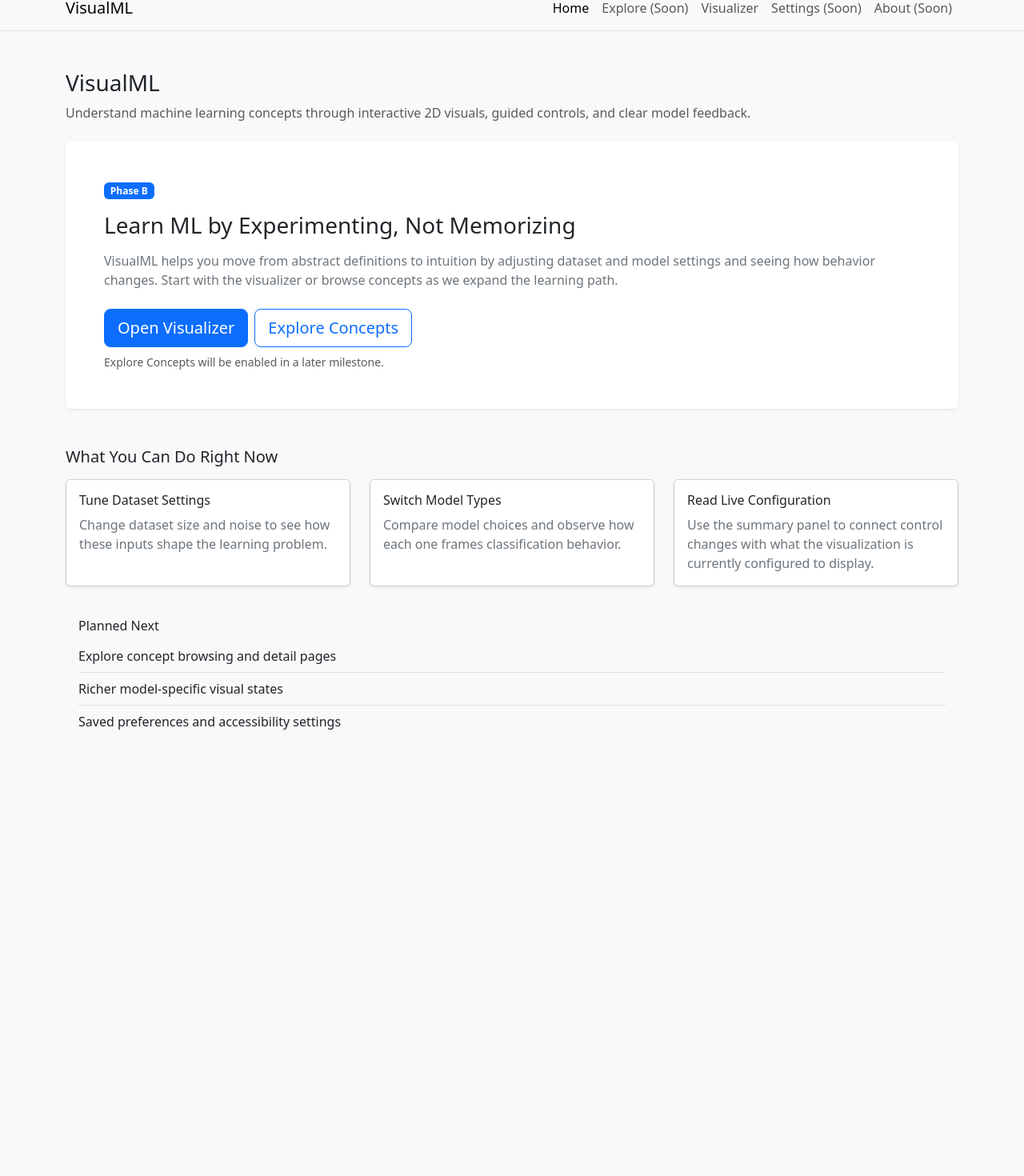
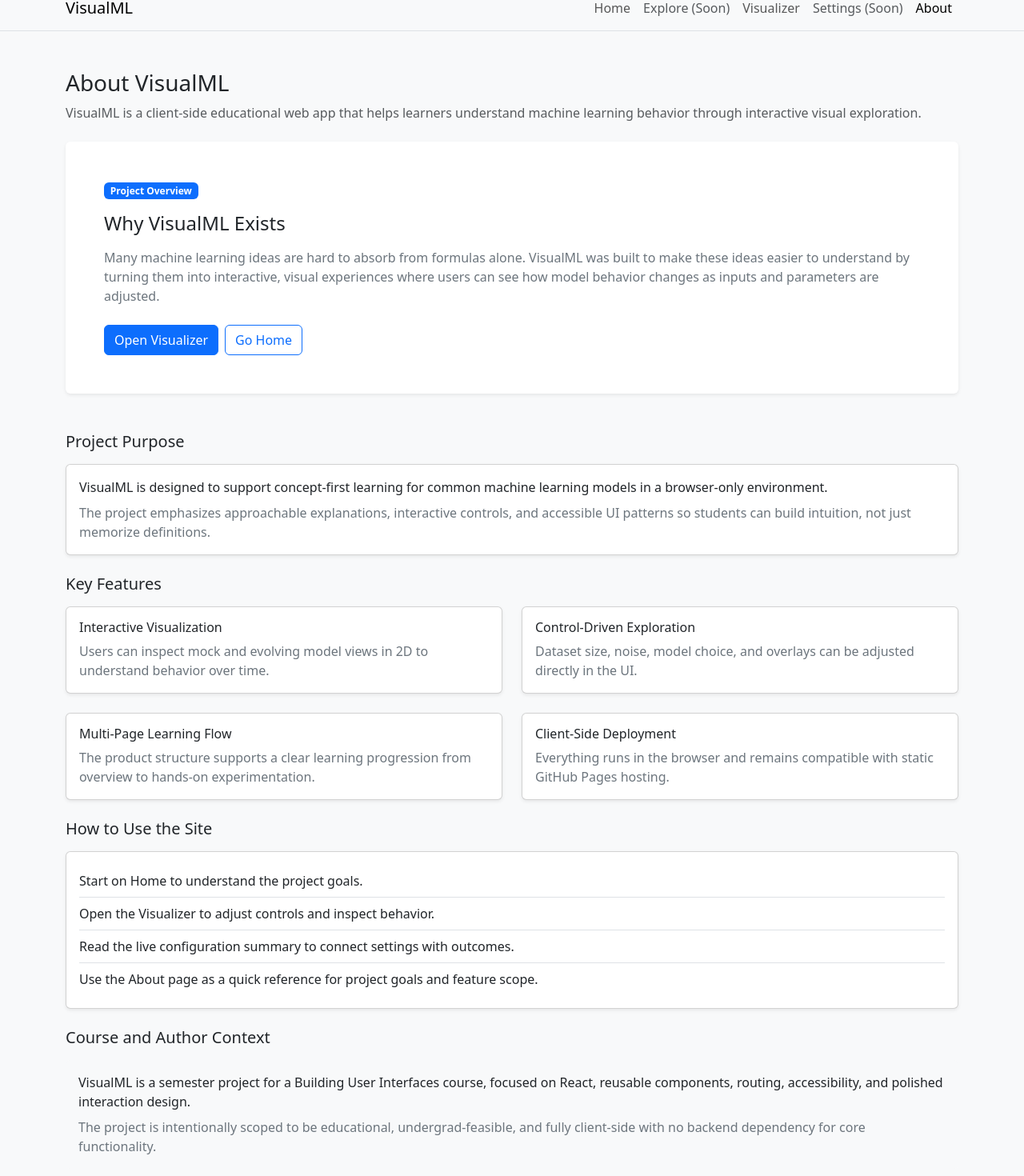
Before and after one commit to CS571-S26/p70, a React (Vite) app: page /#/about in a window 1280 px wide. Before the commit this address led to /. Shown: the part 18-1488 px from the top of the page at 80% size. Before the commit the page ends 1020 px from the top, so only its background shows below. Built offline with nearby package versions, Linux system fonts and the light colour scheme.

Commit message:
Implemented partial AboutPage & its routing

```diff
--- a/src/App.jsx
+++ b/src/App.jsx
@@ -1,5 +1,6 @@
 import { Navigate, Route, Routes } from 'react-router-dom'
 
+import AboutPage from './pages/AboutPage'
 import HomePage from './pages/HomePage'
 import VisualizerPage from './pages/VisualizerPage'
 
@@ -8,9 +9,9 @@ function App() {
     <Routes>
       <Route path="/" element={<HomePage />} />
       <Route path="/visualizer" element={<VisualizerPage />} />
+      <Route path="/about" element={<AboutPage />} />
       <Route path="/explore" element={<Navigate to="/" replace />} />
       <Route path="/settings" element={<Navigate to="/" replace />} />
-      <Route path="/about" element={<Navigate to="/" replace />} />
       <Route path="*" element={<Navigate to="/" replace />} />
     </Routes>
   )
--- a/src/components/AppNavbar.jsx
+++ b/src/components/AppNavbar.jsx
@@ -6,7 +6,7 @@ const navItems = [
   { to: '/explore', label: 'Explore', enabled: false },
   { to: '/visualizer', label: 'Visualizer', enabled: true },
   { to: '/settings', label: 'Settings', enabled: false },
-  { to: '/about', label: 'About', enabled: false },
+  { to: '/about', label: 'About', enabled: true },
 ]
 
 function AppNavbar() {
--- a/src/pages/AboutPage.jsx
+++ b/src/pages/AboutPage.jsx
@@ -1,4 +1,5 @@
-import { Card } from 'react-bootstrap'
+import { Badge, Button, Card, Col, ListGroup, Row } from 'react-bootstrap'
+import { Link } from 'react-router-dom'
 
 import PageLayout from '../components/PageLayout'
 
@@ -6,19 +7,123 @@ function AboutPage() {
   return (
     <PageLayout
       title="About VisualML"
-      lead="VisualML is an educational course project for learning machine learning behavior through interaction."
+      lead="VisualML is a client-side educational web app that helps learners understand machine learning behavior through interactive visual exploration."
     >
-      <Card>
+      <section className="mb-4 mb-md-5" aria-labelledby="about-overview-heading">
+        <Card className="border-0 shadow-sm bg-white">
+          <Card.Body className="p-4 p-md-5">
+            <Badge bg="primary" className="mb-3">Project Overview</Badge>
+            <h2 id="about-overview-heading" className="h4 mb-3">Why VisualML Exists</h2>
+            <p className="mb-0 text-secondary">
+              Many machine learning ideas are hard to absorb from formulas alone. VisualML was built
+              to make these ideas easier to understand by turning them into interactive, visual
+              experiences where users can see how model behavior changes as inputs and parameters are
+              adjusted.
+            </p>
+            <nav className="d-flex flex-wrap gap-2 mt-4" aria-label="About page quick actions">
+              <Button as={Link} to="/visualizer" variant="primary">
+                Open Visualizer
+              </Button>
+              <Button as={Link} to="/" variant="outline-primary">
+                Go Home
+              </Button>
+            </nav>
+          </Card.Body>
+        </Card>
+      </section>
+
+      <section className="mb-4" aria-labelledby="project-purpose-heading">
+        <h2 id="project-purpose-heading" className="h5 mb-3">Project Purpose</h2>
+        <Card className="shadow-sm">
           <Card.Body>
-          <Card.Title as="h2" className="h5">Project Snapshot</Card.Title>
             <Card.Text className="mb-2">
-            Built with React, React-Bootstrap, and client-side routing for GitHub Pages deployment.
+              VisualML is designed to support concept-first learning for common machine learning
+              models in a browser-only environment.
             </Card.Text>
-          <Card.Text className="text-muted mb-0">
-            This milestone focuses on navigation, page structure, reusable components, and accessible controls.
+            <Card.Text className="mb-0 text-secondary">
+              The project emphasizes approachable explanations, interactive controls, and accessible
+              UI patterns so students can build intuition, not just memorize definitions.
             </Card.Text>
           </Card.Body>
         </Card>
+      </section>
+
+      <section className="mb-4" aria-labelledby="key-features-heading">
+        <h2 id="key-features-heading" className="h5 mb-3">Key Features</h2>
+        <Row className="g-3 g-md-4">
+          <Col md={6}>
+            <Card className="h-100 shadow-sm">
+              <Card.Body>
+                <Card.Title as="h3" className="h6">Interactive Visualization</Card.Title>
+                <Card.Text className="mb-0 text-secondary">
+                  Users can inspect mock and evolving model views in 2D to understand behavior over
+                  time.
+                </Card.Text>
+              </Card.Body>
+            </Card>
+          </Col>
+          <Col md={6}>
+            <Card className="h-100 shadow-sm">
+              <Card.Body>
+                <Card.Title as="h3" className="h6">Control-Driven Exploration</Card.Title>
+                <Card.Text className="mb-0 text-secondary">
+                  Dataset size, noise, model choice, and overlays can be adjusted directly in the UI.
+                </Card.Text>
+              </Card.Body>
+            </Card>
+          </Col>
+          <Col md={6}>
+            <Card className="h-100 shadow-sm">
+              <Card.Body>
+                <Card.Title as="h3" className="h6">Multi-Page Learning Flow</Card.Title>
+                <Card.Text className="mb-0 text-secondary">
+                  The product structure supports a clear learning progression from overview to hands-on experimentation.
+                </Card.Text>
+              </Card.Body>
+            </Card>
+          </Col>
+          <Col md={6}>
+            <Card className="h-100 shadow-sm">
+              <Card.Body>
+                <Card.Title as="h3" className="h6">Client-Side Deployment</Card.Title>
+                <Card.Text className="mb-0 text-secondary">
+                  Everything runs in the browser and remains compatible with static GitHub Pages hosting.
+                </Card.Text>
+              </Card.Body>
+            </Card>
+          </Col>
+        </Row>
+      </section>
+
+      <section className="mb-4" aria-labelledby="how-to-use-heading">
+        <h2 id="how-to-use-heading" className="h5 mb-3">How to Use the Site</h2>
+        <Card className="shadow-sm">
+          <Card.Body>
+            <ListGroup as="ol" variant="flush">
+              <ListGroup.Item className="px-0">Start on Home to understand the project goals.</ListGroup.Item>
+              <ListGroup.Item className="px-0">Open the Visualizer to adjust controls and inspect behavior.</ListGroup.Item>
+              <ListGroup.Item className="px-0">Read the live configuration summary to connect settings with outcomes.</ListGroup.Item>
+              <ListGroup.Item className="px-0">Use the About page as a quick reference for project goals and feature scope.</ListGroup.Item>
+            </ListGroup>
+          </Card.Body>
+        </Card>
+      </section>
+
+      <section aria-labelledby="course-context-heading">
+        <h2 id="course-context-heading" className="h5 mb-3">Course and Author Context</h2>
+        <Card className="border-0 bg-light">
+          <Card.Body>
+            <Card.Text className="mb-2">
+              VisualML is a semester project for a Building User Interfaces course, focused on React,
+              reusable components, routing, accessibility, and polished interaction design.
+            </Card.Text>
+            <Card.Text className="mb-0 text-secondary">
+              The project is intentionally scoped to be educational, undergrad-feasible, and fully
+              client-side with no backend dependency for core functionality.
+            </Card.Text>
+          </Card.Body>
+        </Card>
+      </section>
     </PageLayout>
   )
 }
```
Lines whose indentation alone changed are shown as unchanged.
